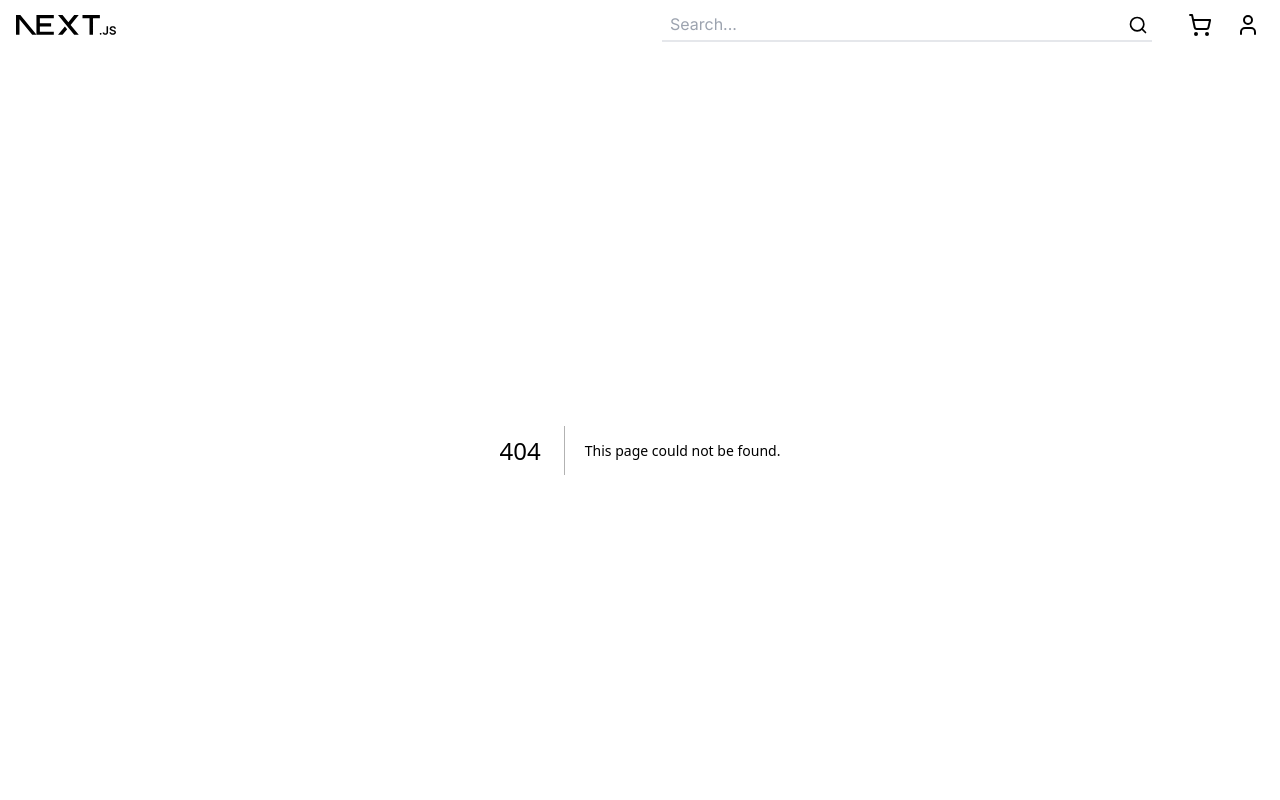
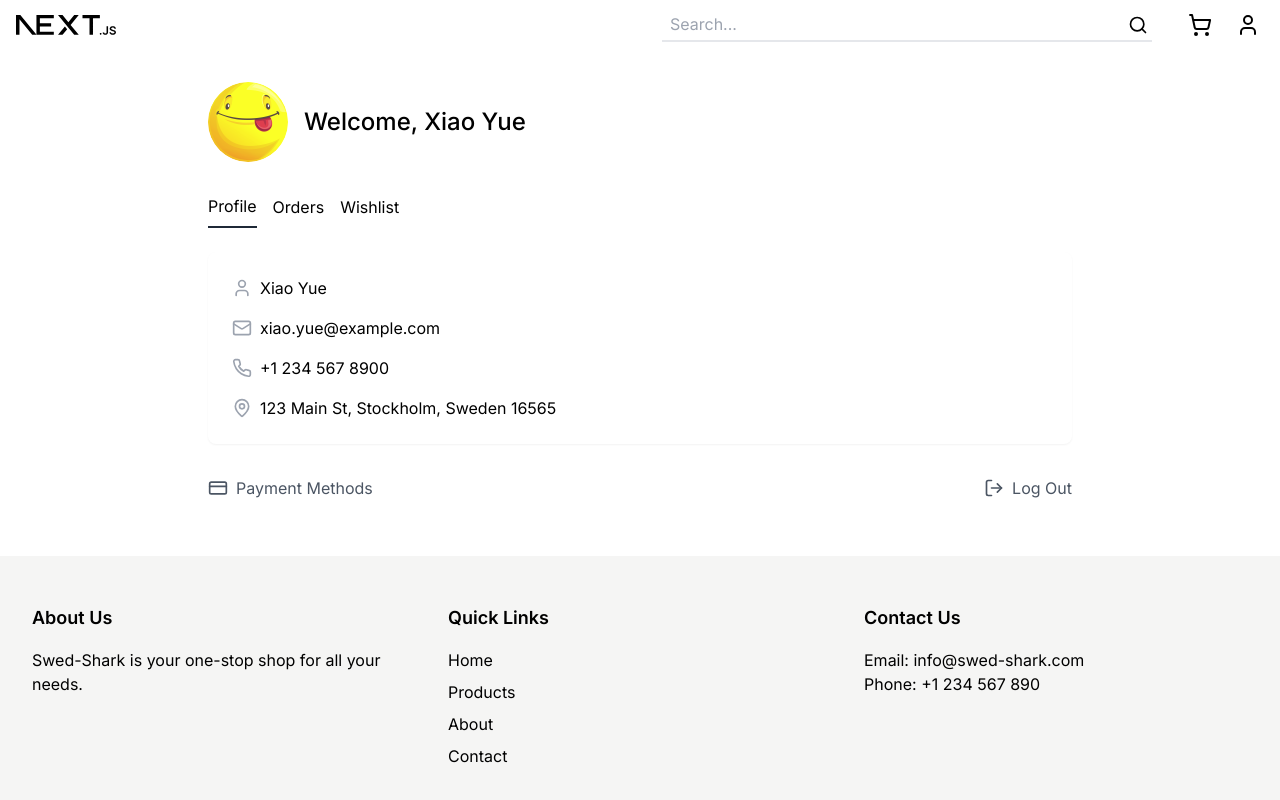
Before and after one commit to yuepem/0808ecommerce, a Next.js app: page /userProfile in a window 1280 px wide. Before the commit this address had no page. Shown: the top 800 px of the page. Built offline with nearby package versions, Linux system fonts and the light colour scheme.

Commit message:
create: user profile page includes profile, orders history and Wishlist components

```diff
--- a/app/page.tsx
+++ b/app/page.tsx
@@ -3,10 +3,7 @@
 import Banner from "@/components/promotion/Banner";
 import Categories from "@/components/categories/Categories";
 import ProductsList from "@/components/products/ProductsList";
-import Banner3 from "@/components/promotion/Banner3";
 import Banner2 from "@/components/promotion/Banner2";
-import Footer from "@/components/footer/Footer";
-
 
 
 export default function Home() {
--- /dev/null
+++ b/app/userProfile/page.tsx
@@ -0,0 +1,78 @@
+"use client";
+import React, { useState } from "react";
+import Image from "next/image";
+import Profile from "@/components/userProfile/Profile";
+import OrdersHistory from "@/components/userProfile/OrdersHistory";
+import LikeList from "@/components/userProfile/LikeList";
+import avatar from "@/public/avatar.png";
+import { CreditCard, LogOut } from "lucide-react";
+
+export default function UserProfile() {
+  const [activeTab, setActiveTab] = useState("profile");
+
+  const renderContent = () => {
+    switch (activeTab) {
+      case "profile":
+        return <Profile />;
+      case "orders":
+        return <OrdersHistory />;
+      case "wishlist":
+        return <LikeList />;
+      default:
+        return null;
+    }
+  };
+
+  return (
+    <div className="max-w-4xl mx-auto px-4 py-8">
+      <div className="flex items-center mb-8">
+        <Image
+          src={avatar}
+          alt="Xiao Yue avatar"
+          className="w-20 h-20 rounded-full mr-4"
+        />
+        <h1 className="text-2xl font-medium">Welcome, Xiao Yue</h1>
+      </div>
+
+      <div className="flex mb-6">
+        <button
+          onClick={() => setActiveTab("profile")}
+          className={`mr-4 pb-2 ${
+            activeTab === "profile" ? "border-b-2 border-gray-800" : ""
+          }`}
+        >
+          Profile
+        </button>
+        <button
+          onClick={() => setActiveTab("orders")}
+          className={`mr-4 pb-2 ${
+            activeTab === "orders" ? "border-b-2 border-gray-800" : ""
+          }`}
+        >
+          Orders
+        </button>
+        <button
+          onClick={() => setActiveTab("wishlist")}
+          className={`mr-4 pb-2 ${
+            activeTab === "wishlist" ? "border-b-2 border-gray-800" : ""
+          }`}
+        >
+          Wishlist
+        </button>
+      </div>
+
+      <div className="bg-white rounded-lg shadow-sm p-6">{renderContent()}</div>
+
+      <div className="mt-8 flex justify-between">
+        <button className="text-gray-600 hover:text-gray-800 flex items-center">
+          <CreditCard size={20} className="mr-2" />
+          Payment Methods
+        </button>
+        <button className="text-gray-600 hover:text-gray-800 flex items-center">
+          <LogOut size={20} className="mr-2" />
+          Log Out
+        </button>
+      </div>
+    </div>
+  );
+}
--- a/components/navigation/NavBar.tsx
+++ b/components/navigation/NavBar.tsx
@@ -28,7 +28,9 @@ const NavBar = () => {
               size={24}
               onClick={() => setIsCartOpen(true)}
             />
-            <UserIcon className="hover:cursor-pointer m-1" size={24} />
+            <Link href="/userProfile">
+              <UserIcon className="hover:cursor-pointer m-1" size={24} />
+            </Link>
             <Cart isOpen={isCartOpen} setIsOpen={setIsCartOpen} />
             {/* <Test isOpen={isCartOpen} setIsOpen={setIsCartOpen}/> */}
           </ul>
--- /dev/null
+++ b/components/userProfile/LikeList.tsx
@@ -0,0 +1,25 @@
+"use client";
+import React from "react";
+
+// Mock data
+const wishlist = [
+  { id: "1", name: "Wireless Headphones", price: "$79.99" },
+  { id: "2", name: "Smart Watch", price: "$199.99" },
+  { id: "3", name: "Portable Charger", price: "$49.99" },
+];
+
+export default function LikeList() {
+  return (
+    <div className="space-y-4">
+      {wishlist.map((item) => (
+        <div
+          key={item.id}
+          className="flex justify-between items-center border-b pb-2"
+        >
+          <p>{item.name}</p>
+          <p>{item.price}</p>
+        </div>
+      ))}
+    </div>
+  );
+}
--- /dev/null
+++ b/components/userProfile/OrdersHistory.tsx
@@ -0,0 +1,93 @@
+"use client";
+import React, { useState } from "react";
+import { ChevronDown, ChevronUp } from "lucide-react";
+
+//Mock data
+const orders = [
+  {
+    id: "1234",
+    date: "2023-07-15",
+    total: "$120.00",
+    status: "Delivered",
+    items: [
+      { name: "Item 1", quantity: 1, price: "$50.00" },
+      { name: "Item 2", quantity: 2, price: "$35.00" }
+    ]
+  },
+  {
+    id: "5678",
+    date: "2023-06-30",
+    total: "$85.50",
+    status: "Shipped",
+    items: [
+      { name: "Item 3", quantity: 1, price: "$85.50" }
+    ]
+  },
+  {
+    id: "9012",
+    date: "2023-06-15",
+    total: "$200.00",
+    status: "Processing",
+    items: [
+      { name: "Item 4", quantity: 4, price: "$50.00" }
+    ]
+  },
+];
+
+export default function OrdersHistory() {
+  const [expandedOrder, setExpandedOrder] = useState(null);
+
+  const toggleOrderExpansion = (orderId: any) => {
+    setExpandedOrder(expandedOrder === orderId ? null : orderId);
+  };
+
+  if (!orders || orders.length === 0) {
+    return <p>No orders found</p>;
+  }
+
+  return (
+    <div className="space-y-4">
+      {orders.map((order) => (
+        <div key={order.id} className="border rounded-lg overflow-hidden">
+          <div
+            className="flex justify-between items-center p-4 cursor-pointer bg-gray-50"
+            onClick={() => toggleOrderExpansion(order.id)}
+          >
+            <div>
+              <p className="font-medium">Order #{order.id}</p>
+              <p className="text-sm text-gray-600">{order.date}</p>
+            </div>
+            <div className="text-right flex items-center">
+              <div className="mr-4">
+                <p>{order.total}</p>
+                <p className="text-sm text-gray-600">{order.status}</p>
+              </div>
+              {expandedOrder === order.id ? (
+                <ChevronUp size={20} />
+              ) : (
+                <ChevronDown size={20} />
+              )}
+            </div>
+          </div>
+          {expandedOrder === order.id && (
+            <div className="p-4 bg-white">
+              <h4 className="font-medium mb-2">Order Details:</h4>
+              {order.items &&
+                order.items.map((item, index) => (
+                  <div
+                    key={index}
+                    className="flex justify-between items-center mb-2"
+                  >
+                    <span>
+                      {item.name} (x{item.quantity})
+                    </span>
+                    <span>{item.price}</span>
+                  </div>
+                ))}
+            </div>
+          )}
+        </div>
+      ))}
+    </div>
+  );
+}
--- /dev/null
+++ b/components/userProfile/Profile.tsx
@@ -0,0 +1,35 @@
+'use client';
+import React from 'react';
+import avatar from '@/public/avatar.png';
+import { User, Mail, Phone, MapPin } from 'lucide-react';
+// Mock data
+const user = {
+    name: "Xiao Yue",
+    email: "xiao.yue@example.com",
+    phone: "+1 234 567 8900",
+    address: "123 Main St, Stockholm, Sweden 16565",
+    avatar: { avatar },
+}
+
+export default function Profile() {
+  return (
+    <div className="space-y-4">
+      <div className="flex items-center">
+        <User size={20} className="text-gray-400 mr-2" />
+        <span>{user.name}</span>
+      </div>
+      <div className="flex items-center">
+        <Mail size={20} className="text-gray-400 mr-2" />
+        <span>{user.email}</span>
+      </div>
+      <div className="flex items-center">
+        <Phone size={20} className="text-gray-400 mr-2" />
+        <span>{user.phone}</span>
+      </div>
+      <div className="flex items-center">
+        <MapPin size={20} className="text-gray-400 mr-2" />
+        <span>{user.address}</span>
+      </div>
+    </div>
+  );
+}
```
Also changed, not shown: public/avatar.png (added).
